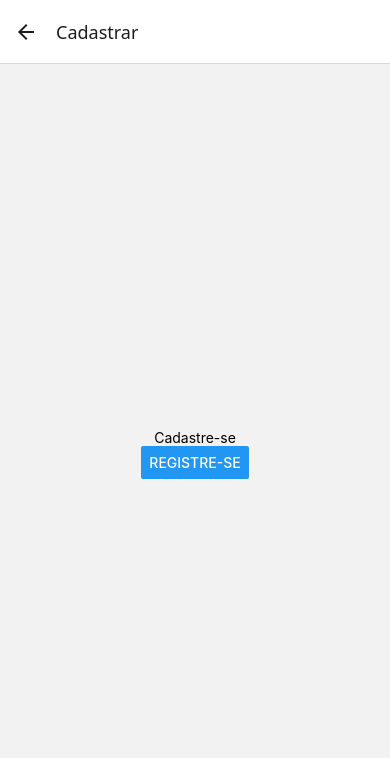
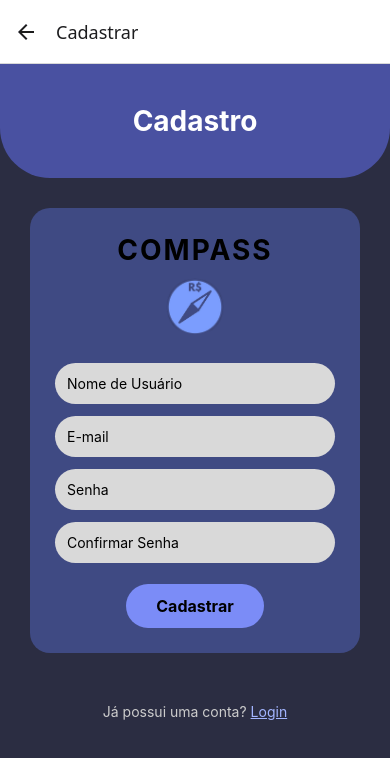
Before and after one commit to rittatec/compass-project, a React Native app: screen /Cadastrar in a window 390 px wide. Shown: the top 758 px of the page. Built offline with nearby package versions, Linux system fonts and the light colour scheme.

Commit message:
Tela de login e Cadastro

```diff
--- a/src/views/Cadastrar.js
+++ b/src/views/Cadastrar.js
@@ -1,10 +1,147 @@
-import { View, Text, Button } from 'react-native';
+import React, { useState } from 'react';
+import {
+  View,
+  Text,
+  TextInput,
+  TouchableOpacity,
+  StyleSheet,
+  Image,
+} from 'react-native';
 
 export default function Cadastrar({ navigation }) {
+  const [username, setUsername] = useState('');
+  const [email, setEmail] = useState('');
+  const [senha, setSenha] = useState('');
+  const [confirmarSenha, setConfirmarSenha] = useState('');
+
   return (
-    <View style={{ flex: 1, justifyContent: 'center', alignItems: 'center' }}>
-      <Text>Cadastre-se</Text>
-      <Button title="Registre-se" onPress={() => navigation.navigate('PopOut')} />
+    <View style={styles.container}>
+      {/* Topo */}
+      <View style={styles.header}>
+        <Text style={styles.headerText}>Cadastro</Text>
+      </View>
+
+      {/* Formulário */}
+      <View style={styles.formBox}>
+        <Text style={styles.logo}>COMPASS</Text>
+
+        {/* Logo */}
+        <Image
+          source={require('../../assets/logo.png')} //
+          style={styles.logoImage}
+        />
+
+        <TextInput
+          placeholder="Nome de Usuário"
+          placeholderTextColor="#000"
+          style={styles.input}
+          value={username}
+          onChangeText={setUsername}
+        />
+        <TextInput
+          placeholder="E-mail"
+          placeholderTextColor="#000"
+          style={styles.input}
+          value={email}
+          onChangeText={setEmail}
+          keyboardType="email-address"
+        />
+        <TextInput
+          placeholder="Senha"
+          placeholderTextColor="#000"
+          secureTextEntry
+          style={styles.input}
+          value={senha}
+          onChangeText={setSenha}
+        />
+        <TextInput
+          placeholder="Confirmar Senha"
+          placeholderTextColor="#000"
+          secureTextEntry
+          style={styles.input}
+          value={confirmarSenha}
+          onChangeText={setConfirmarSenha}
+        />
+
+        <TouchableOpacity style={styles.button} onPress={() => navigation.navigate('PopOut')}>
+          <Text style={styles.buttonText}>Cadastrar</Text>
+        </TouchableOpacity>
+      </View>
+
+      {/* Link Login */}
+      <Text style={styles.loginText}>
+        Já possui uma conta?{' '}
+        <Text style={styles.loginLink} onPress={() => navigation.navigate('Login')}>
+          Login
+        </Text>
+      </Text>
     </View>
   );
 }
+
+const styles = StyleSheet.create({
+  container: {
+    flex: 1,
+    backgroundColor: '#2b2d42',
+  },
+  header: {
+    backgroundColor: '#4951a1',
+    paddingVertical: 40,
+    alignItems: 'center',
+    borderBottomLeftRadius: 50,
+    borderBottomRightRadius: 50,
+  },
+  headerText: {
+    fontSize: 28,
+    color: '#fff',
+    fontWeight: 'bold',
+  },
+  formBox: {
+    backgroundColor: '#3f4a83',
+    margin: 30,
+    padding: 25,
+    borderRadius: 20,
+    alignItems: 'center',
+  },
+  logo: {
+    fontSize: 28,
+    fontWeight: 'bold',
+    color: '#000',
+    marginBottom: 10,
+    letterSpacing: 2,
+  },
+  logoImage: {
+    width: 60,
+    height: 60,
+    marginBottom: 20,
+    resizeMode: 'contain',
+  },
+  input: {
+    backgroundColor: '#d9d9d9',
+    width: '100%',
+    padding: 12,
+    borderRadius: 30,
+    marginVertical: 6,
+  },
+  button: {
+    backgroundColor: '#7b8cf7',
+    paddingVertical: 12,
+    paddingHorizontal: 30,
+    borderRadius: 30,
+    marginTop: 15,
+  },
+  buttonText: {
+    color: '#000',
+    fontWeight: 'bold',
+    fontSize: 16,
+  },
+  loginText: {
+    color: '#ccc',
+    textAlign: 'center',
+    marginTop: 20,
+  },
+  loginLink: {
+    color: '#a3b5ff',
+    textDecorationLine: 'underline',
+  },
+});
--- a/src/views/Login.js
+++ b/src/views/Login.js
@@ -1,10 +1,125 @@
-import { View, Text, Button } from 'react-native';
+import React from 'react';
+import { View, Text, TextInput, TouchableOpacity, Image,StyleSheet } from 'react-native';
 
 export default function Login({ navigation }) {
   return (
-    <View style={{ flex: 1, justifyContent: 'center', alignItems: 'center' }}>
-      <Text>Login</Text>
-      <Button title="Entrar" onPress={() => navigation.navigate('Menu')} />
+    <View style={styles.container}>
+      {/* Cabeçalho  */}
+      <View style={styles.header}>
+        <Text style={styles.loginTitle}>Login</Text>
+      </View>
+
+      {/* Card de login */}
+      <View style={styles.card}>
+        <Text style={styles.logoText}>COMPASS</Text>
+
+        {/* Logo */}
+               <Image
+                 source={require('../../assets/logo.png')} //
+                 style={styles.logoImage}
+               />
+
+        <TextInput
+          placeholder="E-mail"
+          style={styles.input}
+          placeholderTextColor="#000"
+        />
+        <TextInput
+          placeholder="Senha"
+          style={styles.input}
+          secureTextEntry
+          placeholderTextColor="#000"
+        />
+
+        <TouchableOpacity
+          style={styles.button}
+          onPress={() => navigation.navigate('Menu')}
+        >
+          <Text style={styles.buttonText}>Entrar</Text>
+        </TouchableOpacity>
+      </View>
+
+      {/* Link de cadastro */}
+      <Text style={styles.registerText}>
+        Não possui uma conta? <Text style={styles.registerLink}>Cadastre-se</Text>
+      </Text>
     </View>
   );
 }
+
+const styles = StyleSheet.create({
+  container: {
+    flex: 1,
+    backgroundColor: '#2E354F',
+    alignItems: 'center',
+  },
+  header: {
+    backgroundColor: '#4054B2',
+    width: '100%',
+    paddingVertical: 40,
+    borderBottomLeftRadius: 60,
+    borderBottomRightRadius: 60,
+    alignItems: 'center',
+  },
+  loginTitle: {
+    fontSize: 30,
+    color: '#fff',
+    fontWeight: 'bold',
+  },
+  card: {
+    backgroundColor: '#3C4C8D',
+    width: '85%',
+    borderRadius: 10,
+    alignItems: 'center',
+    paddingVertical: 30,
+    paddingHorizontal: 20,
+    marginTop: 30,
+  },
+  logoText: {
+    fontSize: 28,
+    fontWeight: 'bold',
+    color: '#000',
+    marginBottom: 10,
+  },
+  logo: {
+    fontSize: 28,
+    fontWeight: 'bold',
+    color: '#000',
+    marginBottom: 10,
+    letterSpacing: 2,
+  },
+  logoImage: {
+    width: 60,
+    height: 60,
+    marginBottom: 20,
+    resizeMode: 'contain',
+  },
+  input: {
+    backgroundColor: '#D9D9D9',
+    width: '100%',
+    borderRadius: 20,
+    paddingVertical: 10,
+    paddingHorizontal: 15,
+    marginVertical: 10,
+    fontSize: 16,
+  },
+  button: {
+    backgroundColor: '#8EA6F4',
+    paddingVertical: 10,
+    paddingHorizontal: 40,
+    borderRadius: 20,
+    marginTop: 20,
+  },
+  buttonText: {
+    fontSize: 18,
+    color: '#000',
+  },
+  registerText: {
+    color: '#fff',
+    marginTop: 20,
+  },
+  registerLink: {
+    color: '#8EA6F4',
+    textDecorationLine: 'underline',
+  },
+});
```
